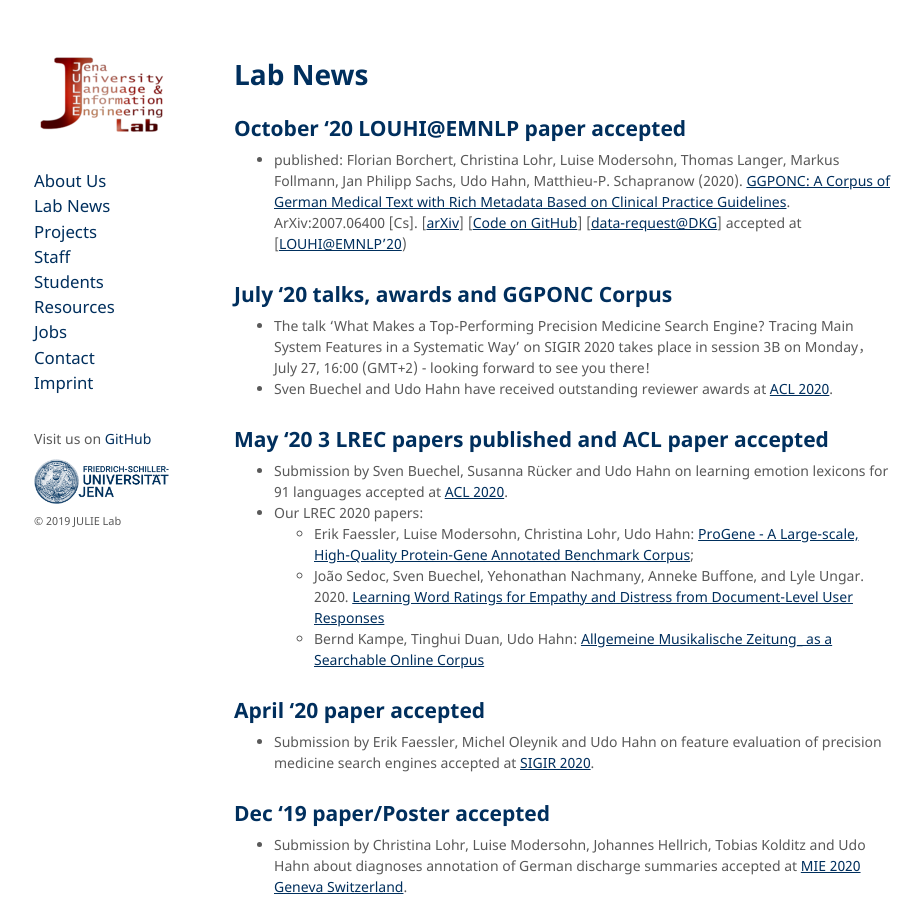
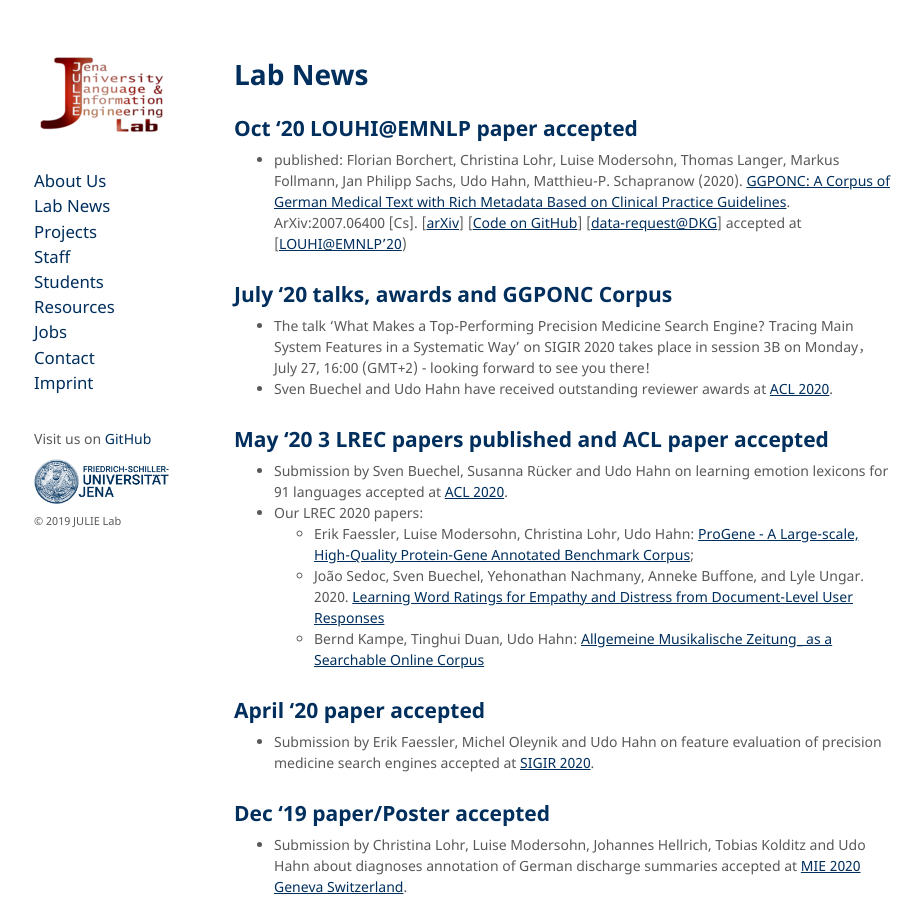
Before and after one commit to JULIELab/JULIELab.github.io, a Jekyll site: the page built from Lab+News.md, in a window 1280 px wide and 900 px high. Shown: the whole window, without its empty margins (176-1096 px from the left). Built offline with Jekyll 4.4.1, drawn with Linux system fonts in a browser that asks for light colours; our own code applies the rules of GitHub Pages for plain Markdown files.

Commit message:
Update Lab+News.md

```diff
--- a/Lab+News.md
+++ b/Lab+News.md
@@ -3,7 +3,7 @@ layout: default
 ---
 # Lab News
 
-## October '20 LOUHI@EMNLP paper accepted
+## Oct '20 LOUHI@EMNLP paper accepted
 
 * published: Florian Borchert, Christina Lohr, Luise Modersohn, Thomas Langer, Markus Follmann, Jan Philipp Sachs, Udo Hahn, Matthieu-P. Schapranow (2020). [GGPONC: A Corpus of German Medical Text with Rich Metadata Based on Clinical Practice Guidelines](http://arxiv.org/abs/2007.06400). ArXiv:2007.06400 [Cs]. [[arXiv](http://arxiv.org/abs/2007.06400)] [[Code on GitHub](https://github.com/JULIELab/GGPOnc)] [[data-request@DKG](https://www.leitlinienprogramm-onkologie.de/projekte/ggponc-english/)] accepted at [[LOUHI@EMNLP'20](https://louhi2020.fbk.eu/))
 
```
